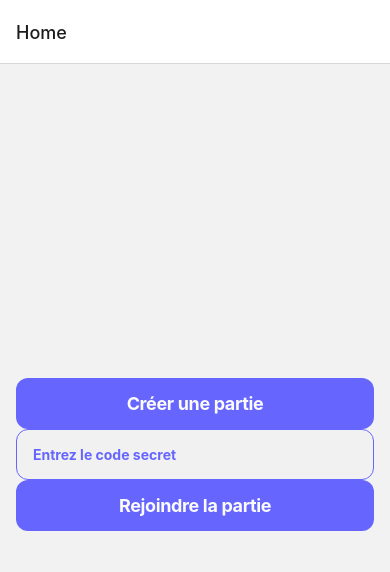
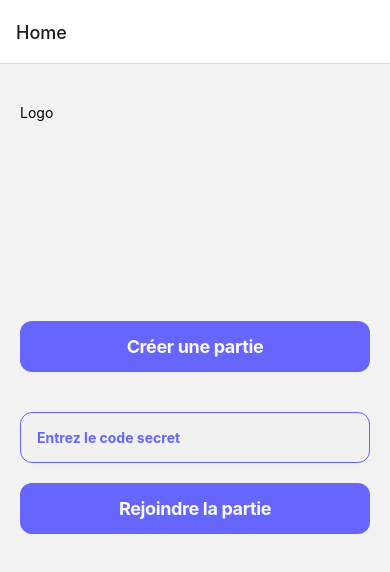
Before and after one commit to clementpnn/projet-react-native, a React Native app in the folder app/src/: screen /Home in a window 390 px wide. Shown: the top 572 px of the page. Built offline with nearby package versions, Linux system fonts and the light colour scheme.

Commit message:
ajout css homepage

```diff
--- a/app/src/pages/Home.js
+++ b/app/src/pages/Home.js
@@ -1,15 +1,20 @@
 import React from 'react';
-import { View, StyleSheet } from 'react-native';
+import { View, StyleSheet, Text } from 'react-native';
 import Button from '../components/Button'
 import Input from '../components/Input'
 
 export default function HomeScreen({ navigation }) {
   return (
     <View style={styles.container}>
+      <Text>
+        Logo
+      </Text>
+      <View style={styles.subContainer}>
         <Button
           text="Créer une partie"
           onPress={() => navigation.navigate('CreateGame')}
         />
+        <View style={styles.joinParty}>
           <Input
             placeholder={"Entrez le code secret"}
           />
@@ -18,13 +23,26 @@ export default function HomeScreen({ navigation }) {
             onPress={() => navigation.navigate('JoinGame')}
           />
         </View>
+      </View>
+    </View>
   );
 }
 
 const styles = StyleSheet.create({
   container: {
-    flex: 1,
+    paddingTop: 40,
+    paddingHorizontal: 20,
+    display: 'flex',
     justifyContent: 'center',
-    paddingHorizontal: 16,
   },
+  subContainer: {
+    display: 'inline-flex',
+    justifyContent: 'flex-start',
+    gap: 40,
+    marginTop: 200,
+  },
+  joinParty: {
+    display: 'flex',
+    gap: 20,
+  }
 });
```
Lines whose indentation alone changed are shown as unchanged.
